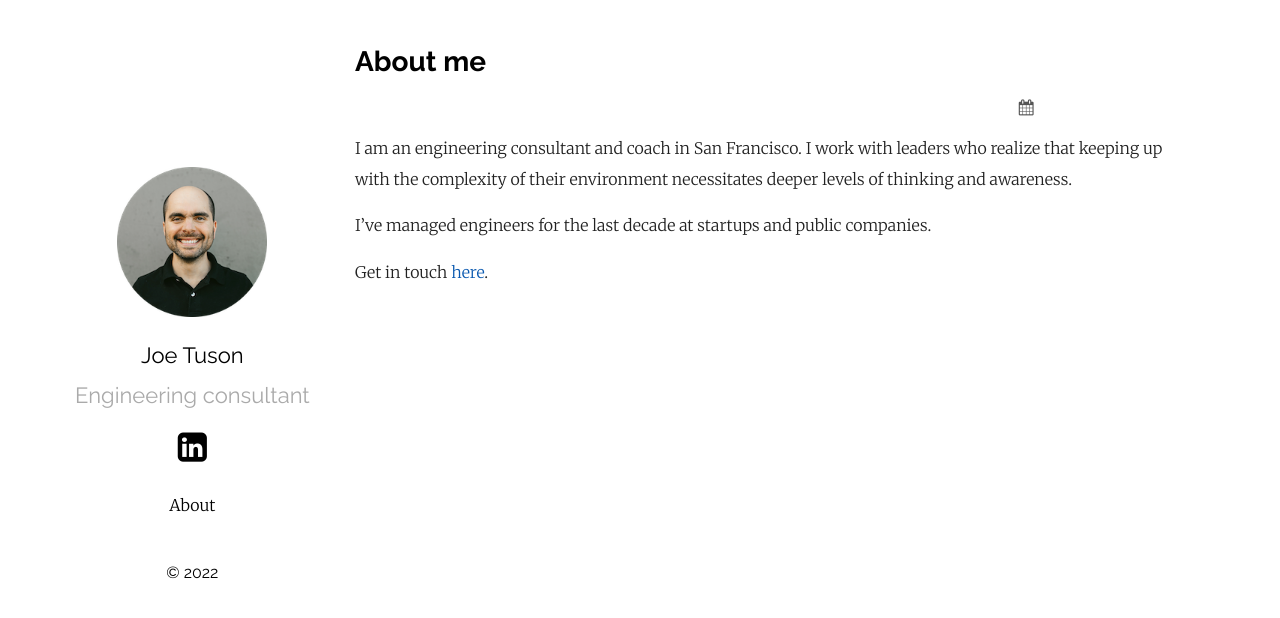
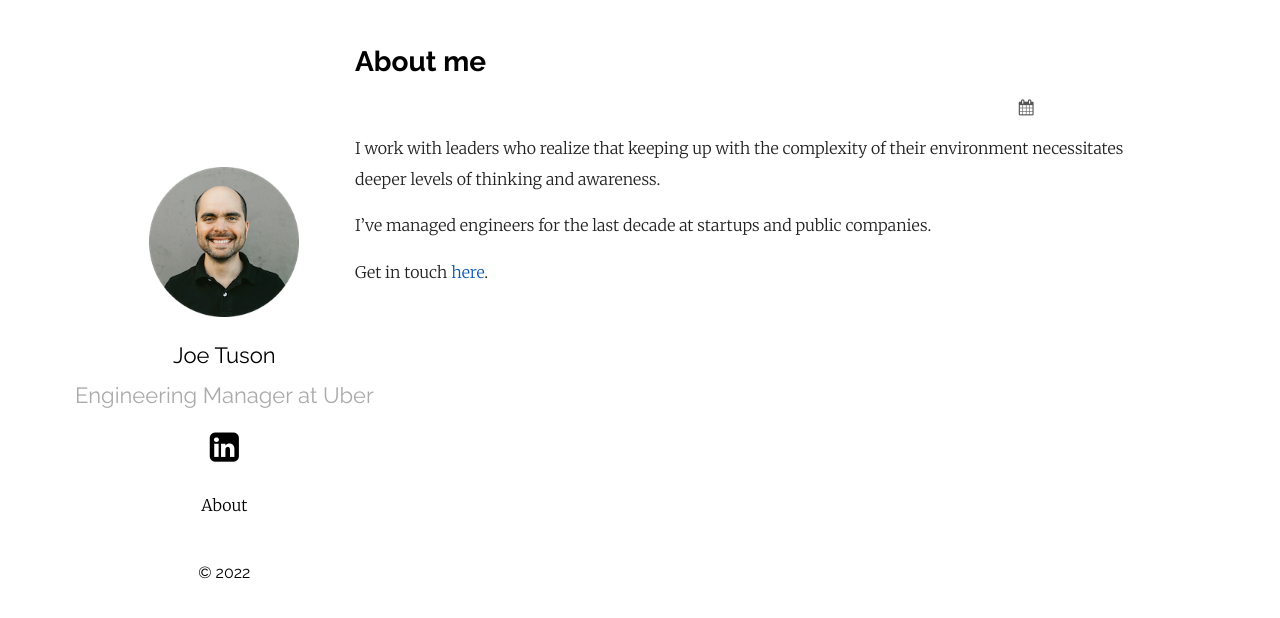
Before and after one commit to joetuson/joetuson.github.io, a Jekyll site: the page built from about.md, in a window 1280 px wide. Shown: the top 618 px of the page. Built offline with Jekyll 4.4.1, drawn with Linux system fonts in a browser that asks for light colours.

Commit message:
update about

```diff
--- a/_config.yml
+++ b/_config.yml
@@ -27,12 +27,12 @@ header_pages:
   - about.md
 
 # theme
-remote_theme: thelehhman/plainwhite-jekyll
+remote_theme: samarsault/plainwhite-jekyll
 theme: plainwhite
 
 plainwhite:
   name: Joe Tuson
-  tagline: Engineering consultant
+  tagline: Engineering Manager at Uber
   date_format: "%b %-d, %Y"
   analytics_id: "UA-74448671-1"
 
--- a/about.md
+++ b/about.md
@@ -4,8 +4,8 @@ title: About me
 permalink: /about/
 ---
 
-I am an engineering consultant and coach in San Francisco. I work with leaders who realize that keeping up with the complexity of their environment necessitates deeper levels of thinking and awareness.
+I work with leaders who realize that keeping up with the complexity of their environment necessitates deeper levels of thinking and awareness.
 
 I've managed engineers for the last decade at startups and public companies.
 
-Get in touch [here](mailto:joe@southroadconsulting.com).
+Get in touch [here](mailto:joetuson@gmail.com).
```
Also changed, not shown: approach.md (+2 -2 lines), Gemfile.lock.
